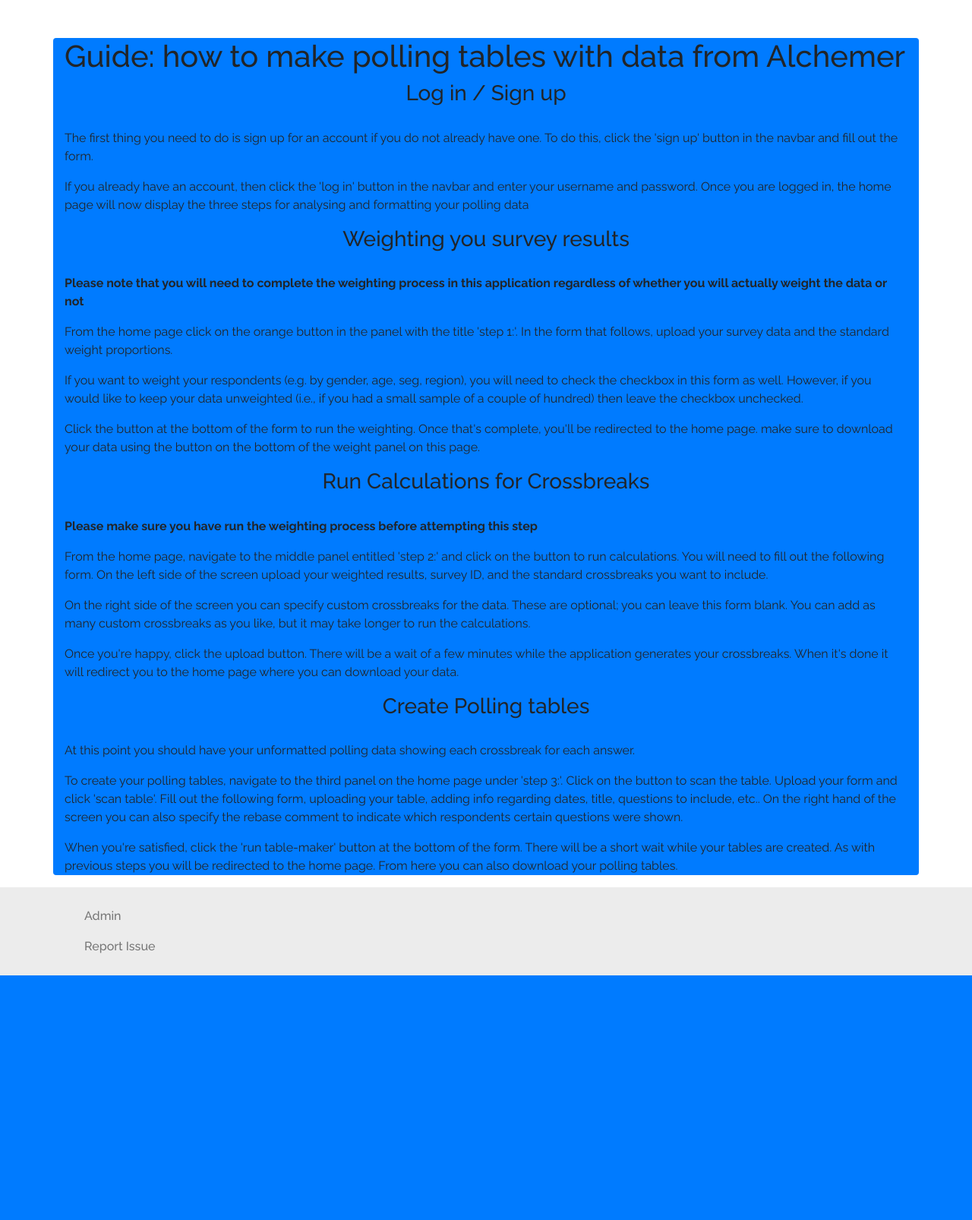
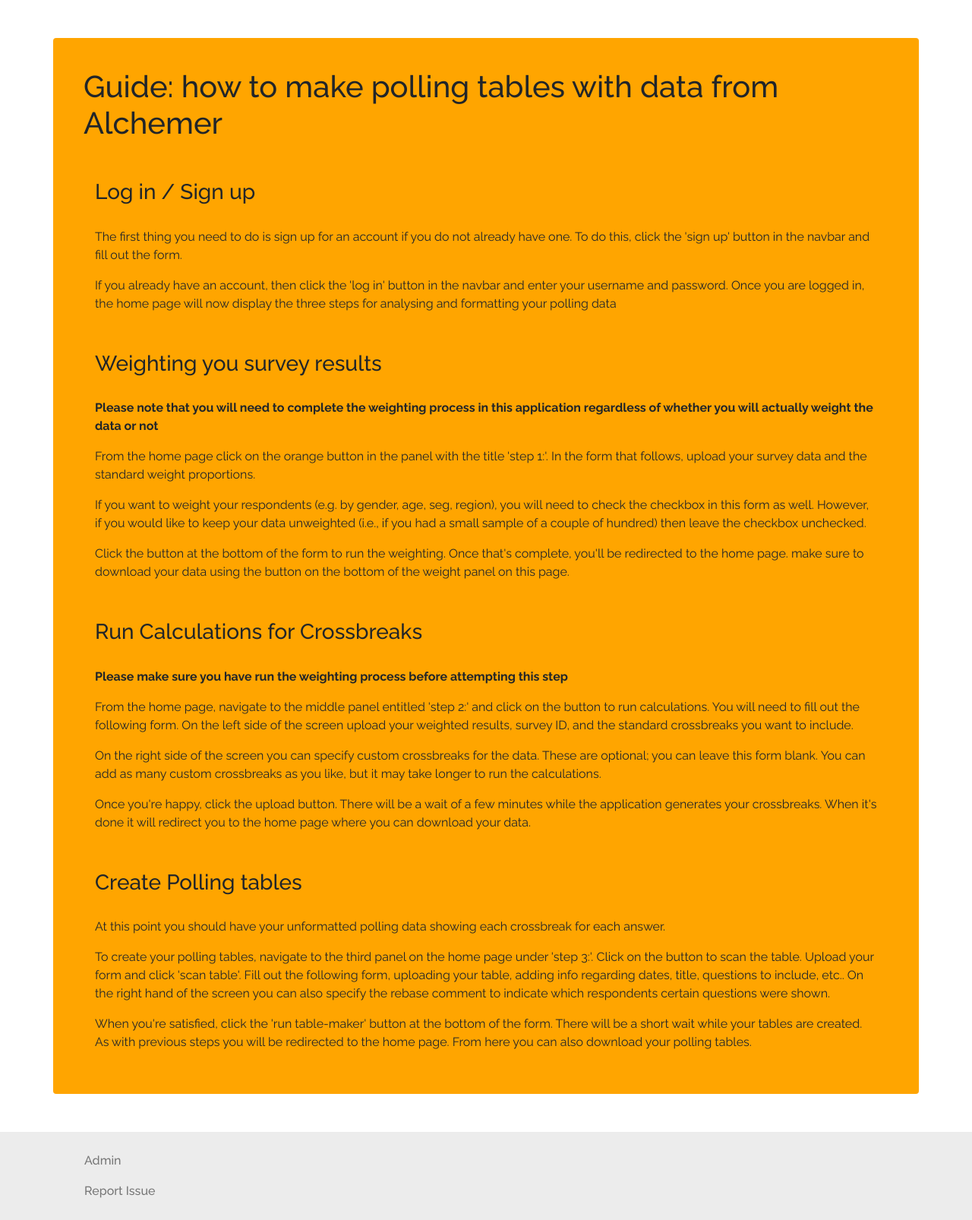
Before and after one commit to pf-data-projects/pf_polling_analyser, a Django app: page /instructions/ in a window 1280 px wide. Shown: the part 90-1696 px from the top of the page at 76% size. Before the commit the page ends 1374 px from the top, so only its background shows below. Run offline with Django 3.2, Linux system fonts and the light colour scheme.

Commit message:
FEAT: update guide page styles.

```diff
--- a/static/css/style.css
+++ b/static/css/style.css
@@ -178,3 +178,21 @@ main {
 .table-scan-card > h1, h4 {
     margin-bottom: 40px;
 }
+
+/*~~~~~~~~~~~~~~~~~~~~~~~~~~~~~~~~~~~~~~~~~~~~~~~~~~~~~~~~~~~~~~~~~~~~~*/
+/* Guide page styles */
+
+.instructions {
+    background-color: #FFA500;
+    padding: 40px;
+    margin-bottom: 50px;
+}
+
+.instructions > h1 {
+    margin-bottom: 50px;
+}
+
+.instructions > div > h3 {
+    text-align: left;
+    margin-top: 50px;
+}
--- a/templates/guide.html
+++ b/templates/guide.html
@@ -1,8 +1,9 @@
 {% extends "base.html" %}
 {% block content %}
 
-<div class="container bg-primary rounded">
+<div class="container rounded instructions">
     <h1>Guide: how to make polling tables with data from Alchemer</h1>
+    <div class="container">
         <h3>Log in / Sign up</h3>
         <p>The first thing you need to do is sign up for an account if you do not already have one.
             To do this, click the 'sign up' button in the navbar and fill out the form.</p>
@@ -40,5 +41,6 @@
             There will be a short wait while your tables are created. As with previous steps you will be redirected
             to the home page. From here you can also download your polling tables.</p>
     </div>
+</div>
 
 {% endblock %}
```
Lines whose indentation alone changed are shown as unchanged.
